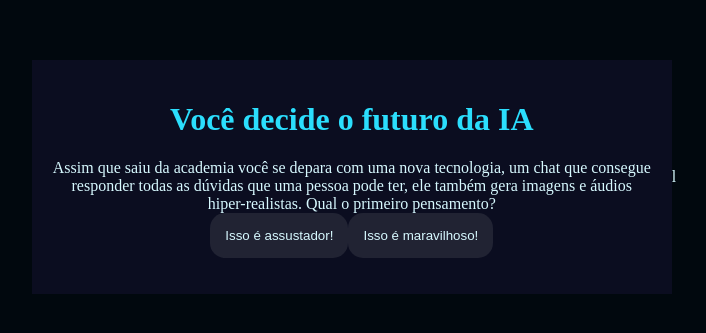
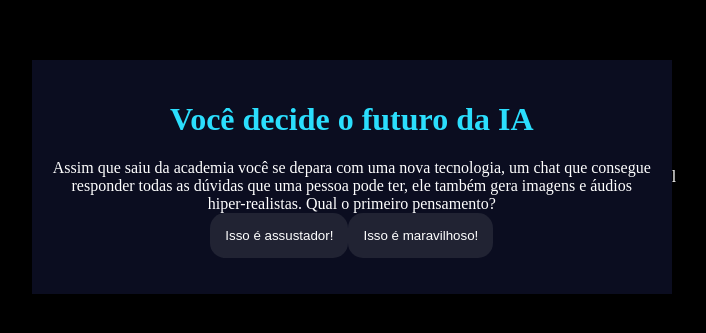
Before and after one commit to RuanZablotski/Projetinho-2-, a plain HTML site: page index.html in a window 1280 px wide. Shown: the part 231-564 px from the top of the page, without its empty margins (286-992 px from the left). Drawn offline with Linux system fonts and the light colour scheme.

Commit message:
Atualizar o style.css

```diff
--- a/style.css
+++ b/style.css
@@ -1,6 +1,6 @@
 :root{
 
-    --cor-fundo: #01080E ;
+    --cor-fundo: #000000 ;
 
     --cor-principal: #0B0D20 ;
 
@@ -8,7 +8,7 @@
 
     --cor-destaque: #2BDEFD;
 
-    --cor-texto: #D7F9FF;
+    --cor-texto: #FFFFFF;
 
 
 
```
